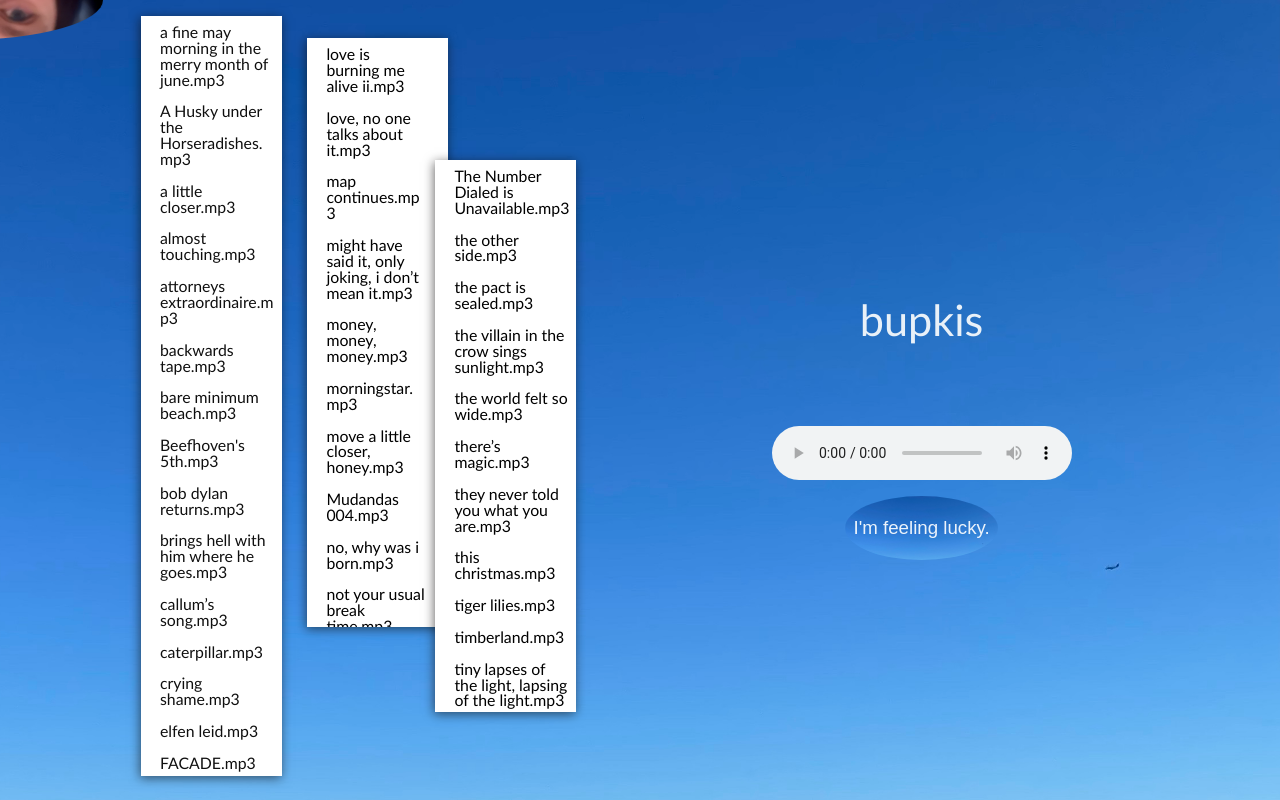
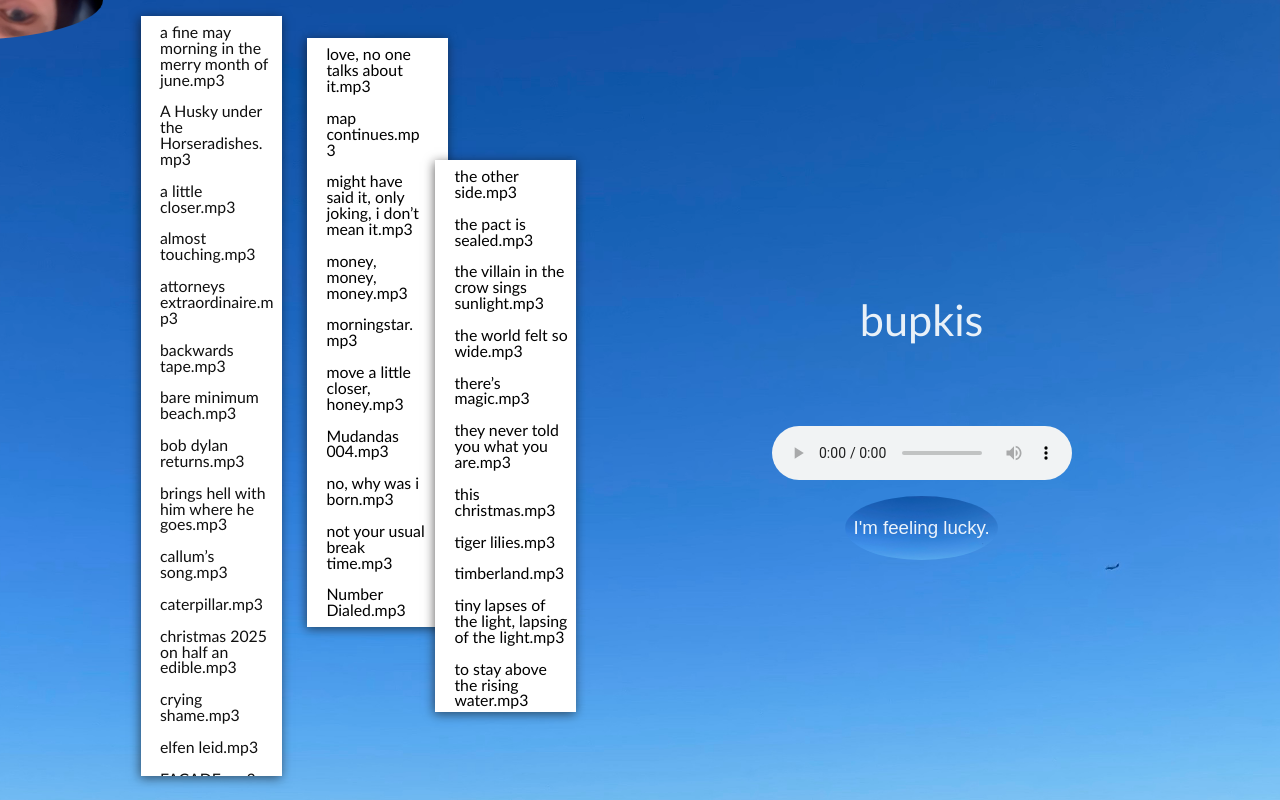
Before and after one commit to beebiology/Go-the-Mass-is-Ended, a plain HTML site: page index.html in a window 1280 px wide. Drawn offline with Linux system fonts and the light colour scheme.

Commit message:
mango lassie

```diff
--- a/index.html
+++ b/index.html
@@ -44,11 +44,11 @@
 "attorneys extraordinaire.mp3",
 "backwards tape.mp3",
 "bare minimum beach.mp3",
-"Beefhoven's 5th.mp3",
 "bob dylan returns.mp3",
 "brings hell with him where he goes.mp3",
 "callum’s song.mp3",
 "caterpillar.mp3",
+"christmas 2025 on half an edible.mp3",
 "crying shame.mp3",
 "elfen leid.mp3",
 "FACADE.mp3",
@@ -75,7 +75,6 @@
 "lemonlime.mp3",
 "leninmccartney.mp3",
 "Lily Oesthuizen.mp3",
-"Lost in the Music.mp3",
 "love is burning me alive i.mp3",
 "love is burning me alive ii.mp3",
 "love, no one talks about it.mp3",
@@ -130,12 +129,9 @@
 "when i was young, i was young.mp3",
 "your bicycle seat.mp3",
 "your father’s prison.mp3",
-"youtube girl original song.mp3",
-"christmas 2025 on an edible.mp3",
 "ducks  on the water (on the water).mp3",
 "handprint in the snow.mp3",
 "human resources portal.mp3",
-"moonlight swim.mp3",
 "grandfather's house.mp3"]
 
 const player = document.getElementById("player");
```
Also changed, not shown: 2 other files.
